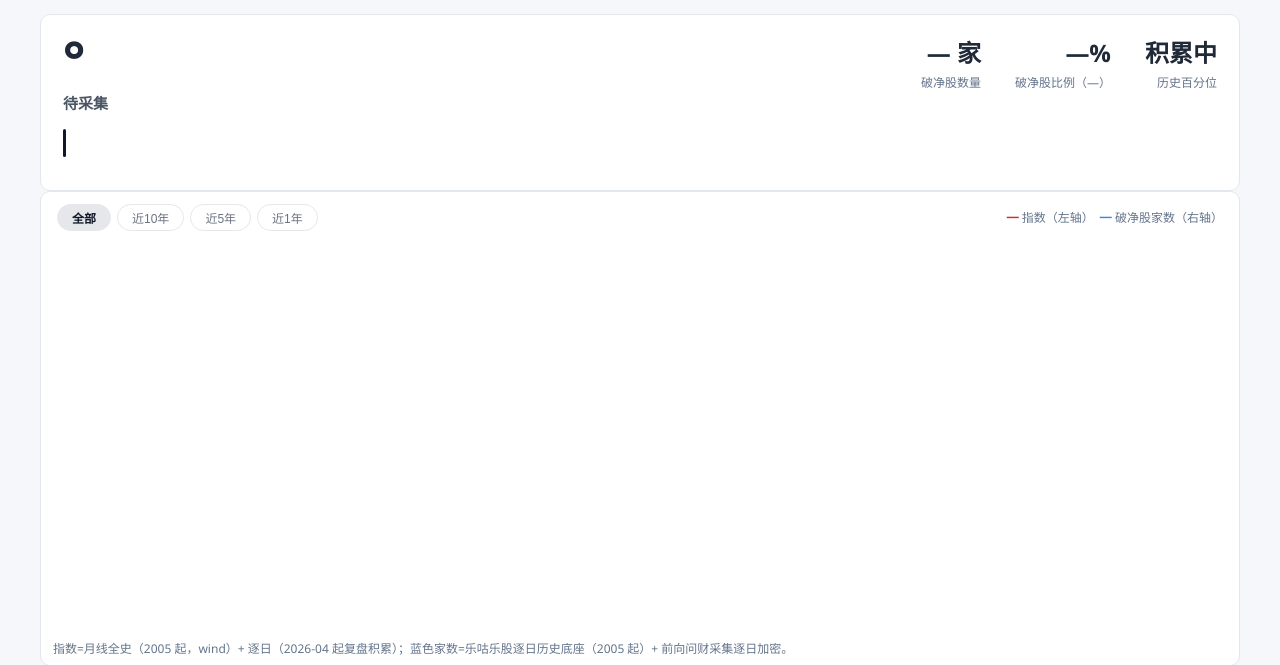
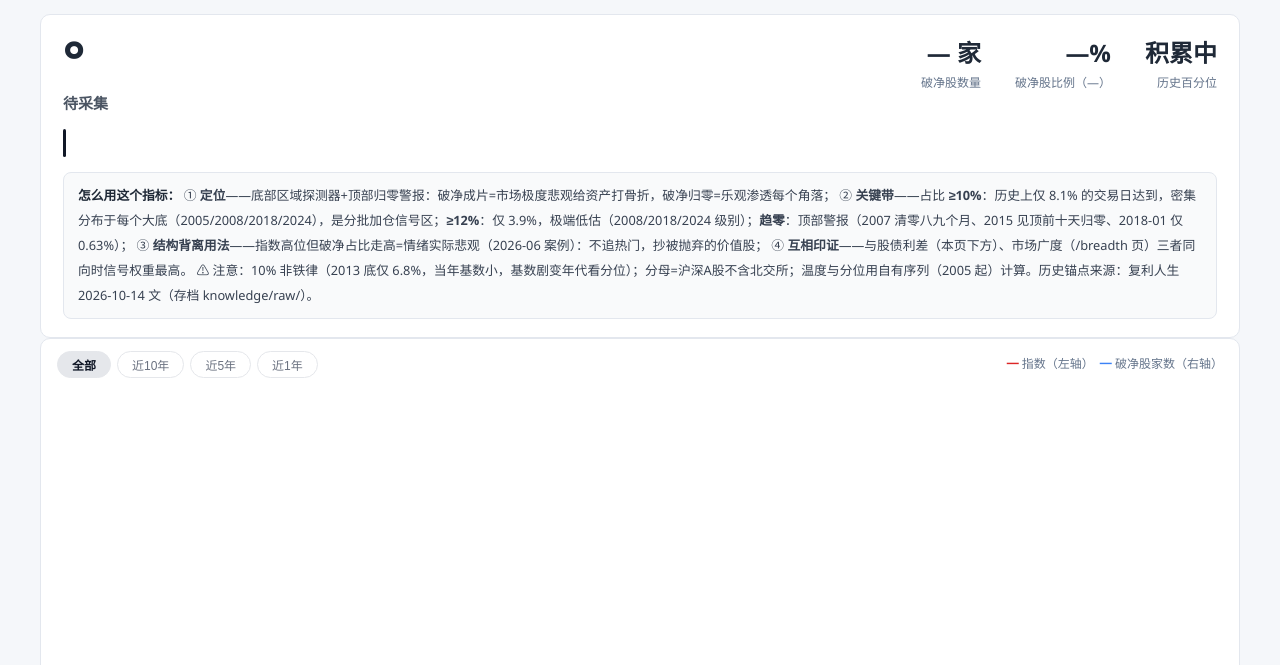
Before and after one commit to Ewan-yu/zcode_financial, a Flask app: template webapp/templates/mood.html in a window 1280 px wide. Shown: the part 125-790 px from the top of the page. Run offline with Flask 3, Linux system fonts and the light colour scheme; the template is opened without the code that fills it, so the values that code supplies are empty; some libraries are stand-ins or nearby versions.

Commit message:
C:/Program Files/Git/mood 破净指标补「怎么用」提示块（关键带/结构背离/互相印证/例外）
原文全文补录存档（knowledge/raw/，此前仅要点入库），新提炼
XC-J-005 情绪读法（底部锚点表/顶部趋零信号/结构背离用法）+
XC-R-007 关键带规则（≥10%=最悲观8%时段、≥12%=3.9%极端、趋零=顶部警报）

```diff
--- a/webapp/templates/mood.html
+++ b/webapp/templates/mood.html
@@ -28,6 +28,14 @@
   </div>
   <!-- 解读 -->
   <p style="font-size:14px;line-height:1.9;color:#374151;margin:16px 0 0">{{ narr }}</p>
+  <div style="border:1px solid #e3e7ee;background:#f9fafb;border-radius:8px;padding:10px 14px;margin-top:12px;font-size:12.8px;color:#374151;line-height:1.95">
+    <b style="color:#1f2937">怎么用这个指标：</b>
+    ① <b>定位</b>——底部区域探测器+顶部归零警报：破净成片=市场极度悲观给资产打骨折，破净归零=乐观渗透每个角落；
+    ② <b>关键带</b>——占比 <b>≥10%</b>：历史上仅 8.1% 的交易日达到，密集分布于每个大底（2005/2008/2018/2024），是分批加仓信号区；<b>≥12%</b>：仅 3.9%，极端低估（2008/2018/2024 级别）；<b>趋零</b>：顶部警报（2007 清零八九个月、2015 见顶前十天归零、2018-01 仅 0.63%）；
+    ③ <b>结构背离用法</b>——指数高位但破净占比走高=情绪实际悲观（2026-06 案例）：不追热门，抄被抛弃的价值股；
+    ④ <b>互相印证</b>——与股债利差（本页下方）、市场广度（/breadth 页）三者同向时信号权重最高。
+    ⚠ 注意：10% 非铁律（2013 底仅 6.8%，当年基数小，基数剧变年代看分位）；分母=沪深A股不含北交所；温度与分位用自有序列（2005 起）计算。历史锚点来源：复利人生 2026-10-14 文（存档 knowledge/raw/）。
+  </div>
 </div>
 
 <!-- 时间档切换 + 主图 -->
```
